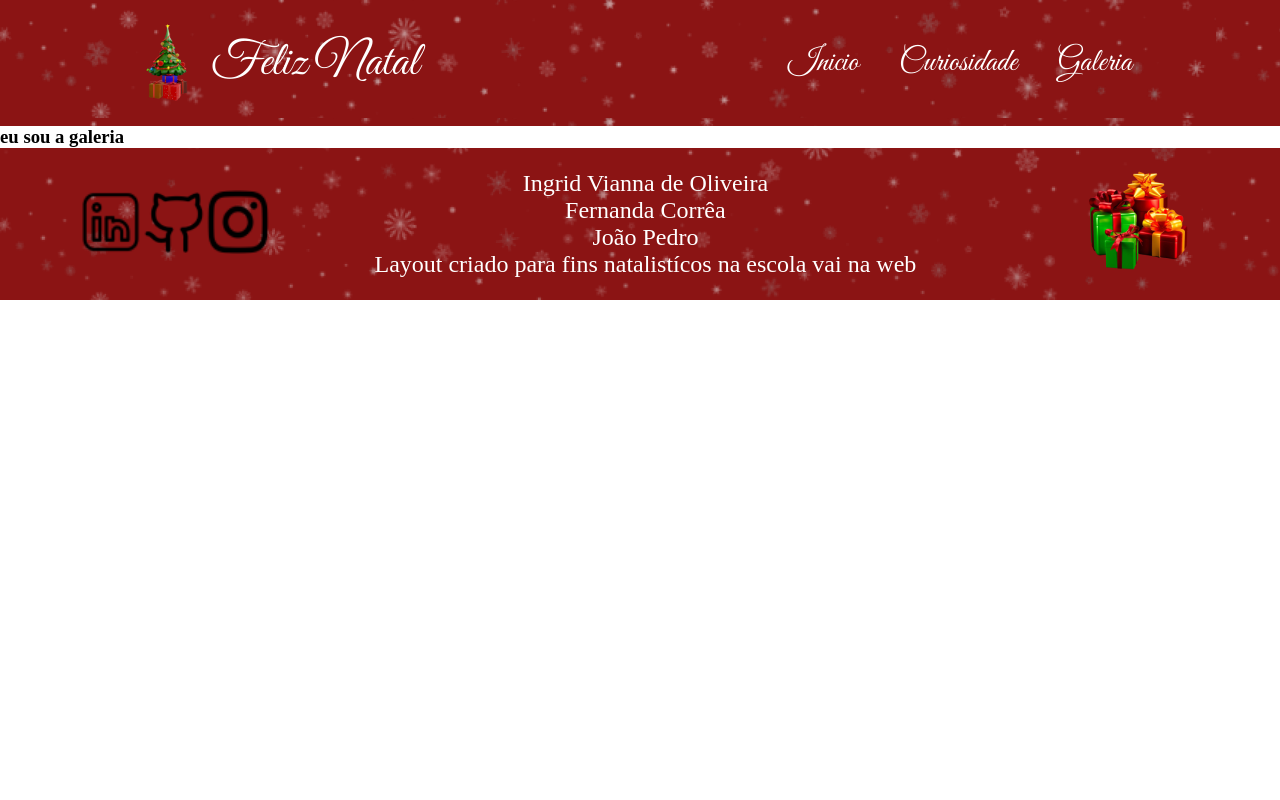
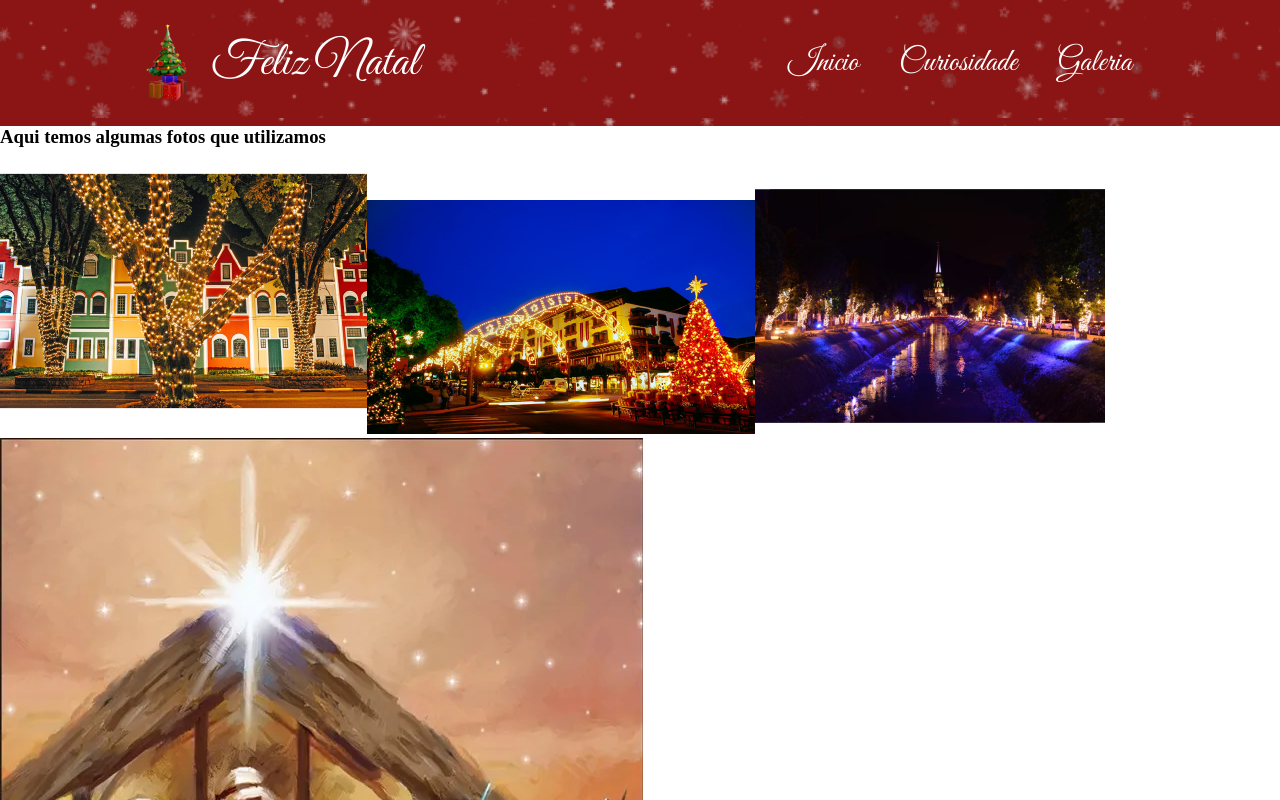
Before and after one commit to viannaingrid/desafio_natal, a React (Vite) app: page /Galeria in a window 1280 px wide. Shown: the top 800 px of the page. Built offline with nearby package versions, Linux system fonts and the light colour scheme; a web font is replaced by a local one.

Commit message:
:construction: config gallery page

```diff
--- a/src/Pages/Galeria/Galeria.jsx
+++ b/src/Pages/Galeria/Galeria.jsx
@@ -1,7 +1,31 @@
+import globoNatal from '../../assets/globo-arvore-natal.png';
+import cidadeViajar from '../../assets/cidades-para-viajar-no-natal5 1.png';
+import atracoesNatal from '../../assets/atracoes-do-natal-luz-em-gramado 1.png';
+import cidadeIluminada from '../../assets/cidades-para-viajar-no-natal6 1.png';
+import santa from '../../assets/santa-with-elfs.png';
+import presepio from '../../assets/presepio.jpg';
+import luzesNatal from '../../assets/rua-luzes-natal.jpg';
+import santaBR from '../../assets/santa-br.jpg';
+import santaUS from '../../assets/santa-us.jpg';
+import vitral from '../../assets/vitral.jpg';
+import s from './galeria.module.scss'
+
 export default function Galeria() {
     return (
-        <section>
-            <h1>eu sou a galeria</h1>
-        </section>
+        <main>
+            <section>
+                <h1>Aqui temos algumas fotos que utilizamos</h1>
+            </section>
+            <section className={s.imgs}>
+                <img src={cidadeViajar} alt="Imagem de uma cidade com os galhos das arvores decoradas" />
+                <img src={atracoesNatal} alt="Imagem da rua de gramado toda decorada com luzes e arvore de natal iluminada a noite" />
+                <img src={cidadeIluminada} alt="Imagem da beira do rio iluminada apartir das decorações das casas" />
+                <img src={presepio} alt="Imagem do presepio de jesus" />
+                <img src={luzesNatal} alt="Imagem de uma rua cheia de luzes de natal penduradas pelas casas" />
+                <img src={santaBR} alt="Desenho do papai noel com uma cerveja na mão e de shots, bem brasileiro" />
+                <img src={santaUS} alt="Pintura do Papai Noel representado nos Estados Unidos, vestindo sua clássica roupa vermelha com blusa, calças, cinto e botas pretas." />
+                <img src={vitral} alt="Imagem de um vitral pintado com jose, maria e jesus" />
+            </section>
+        </main>
     )
 }
```
